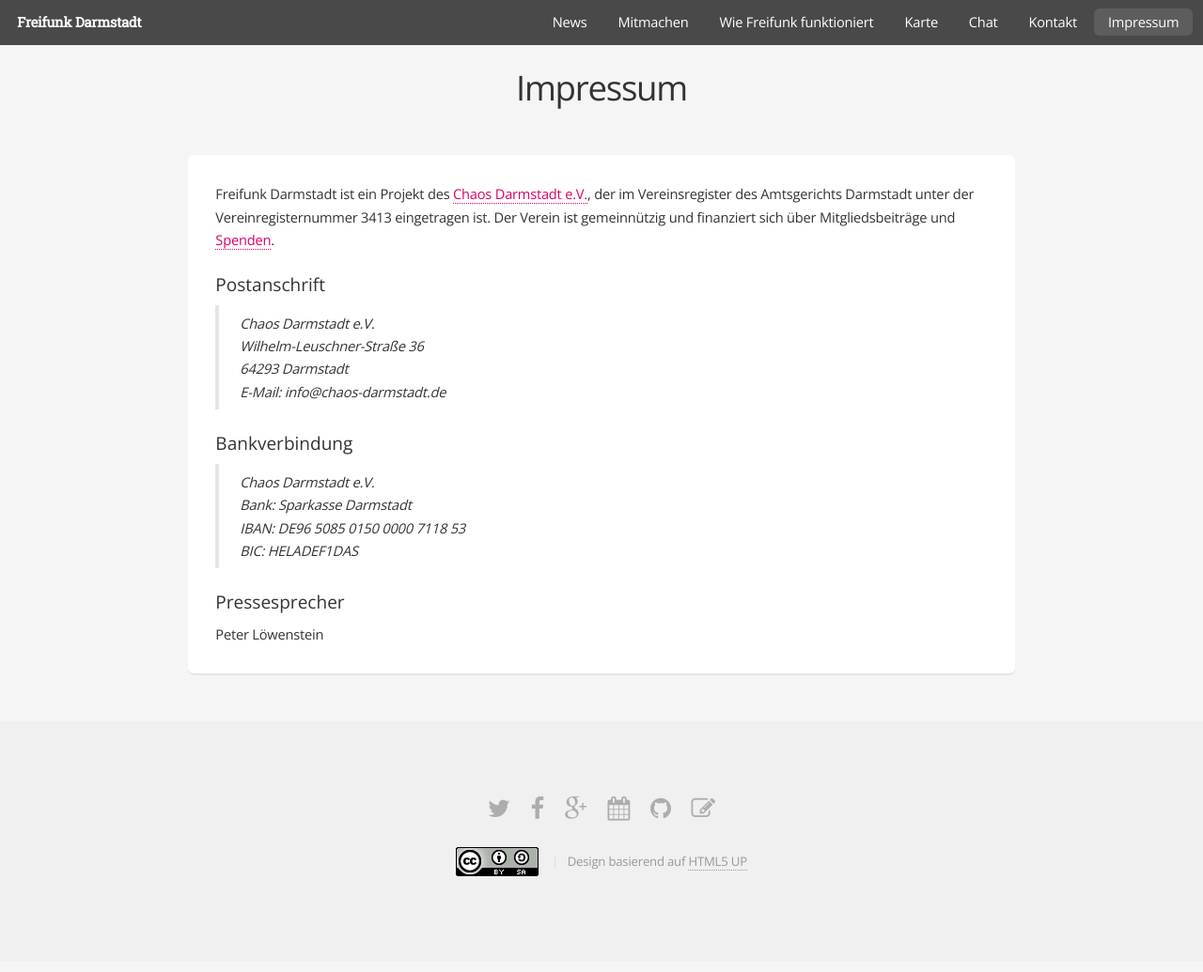
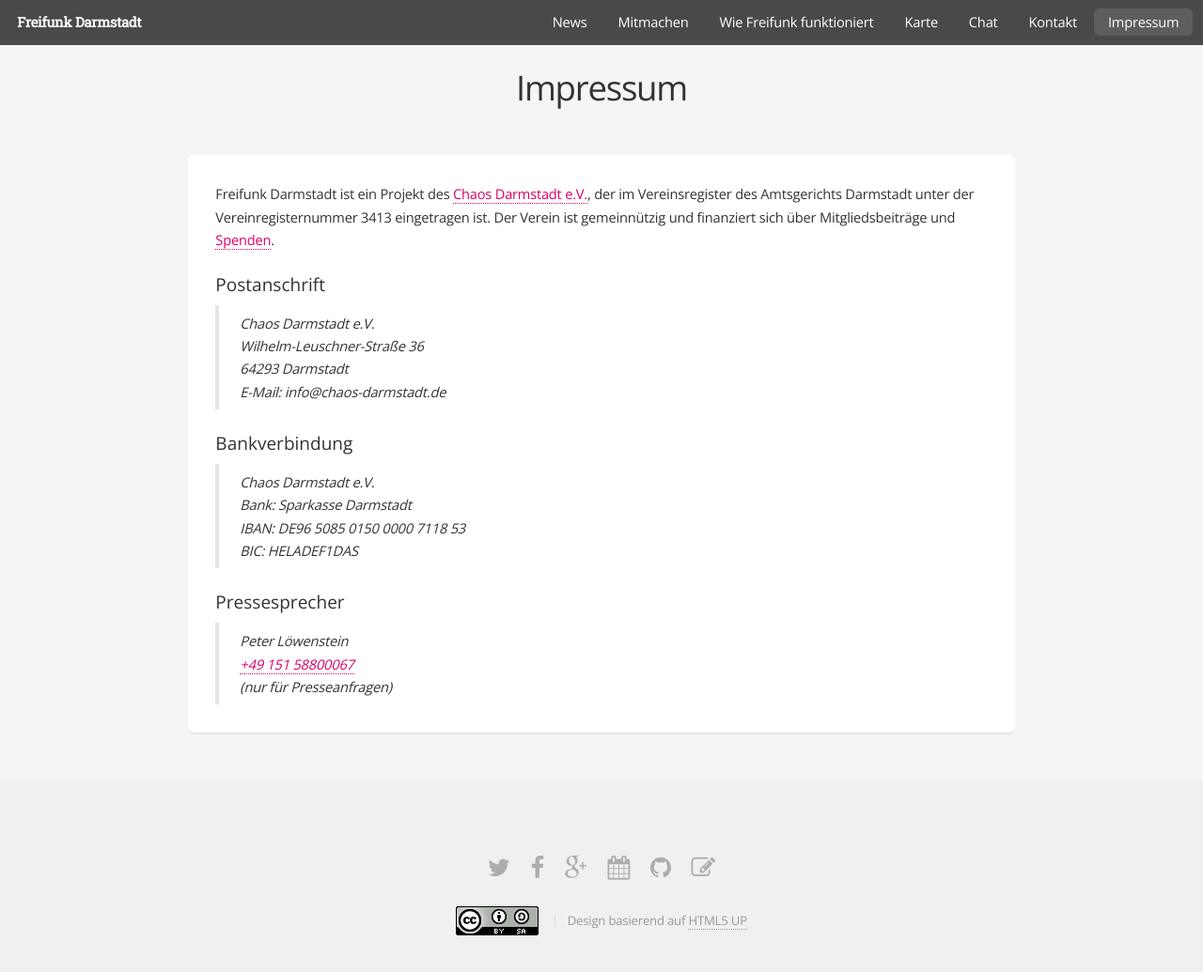
Before and after one commit to mdrenger/darmstadt.freifunk.net, a Jekyll site: the page built from pages/impressum.md, in a window 1280 px wide and 1086 px high. Shown: the top 1035 px of the window at 94% size. Built offline with Jekyll 4.4.1, drawn with Linux system fonts in a browser that asks for light colours.

Commit message:
add contact information for press

```diff
--- a/pages/impressum.md
+++ b/pages/impressum.md
@@ -22,4 +22,6 @@
 > BIC: HELADEF1DAS
 
 #### Pressesprecher
-Peter Löwenstein
+> Peter Löwenstein\\
+> [+49 151 58800067](tel:+4915158800067) \\
+> <em>(nur für Presseanfragen)</em>
```
